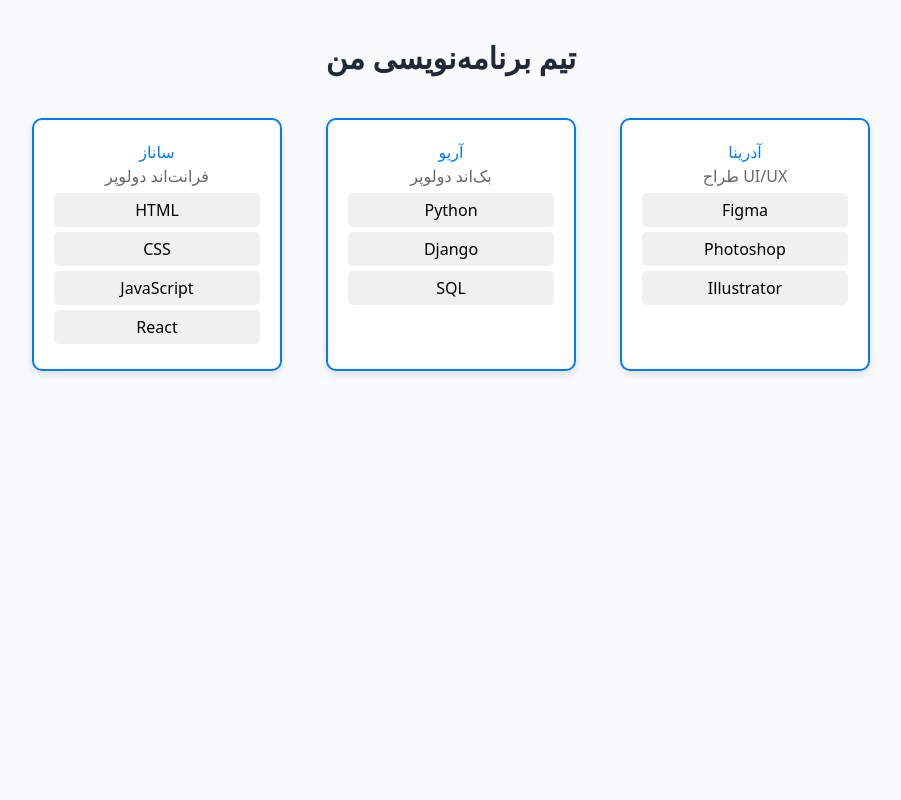
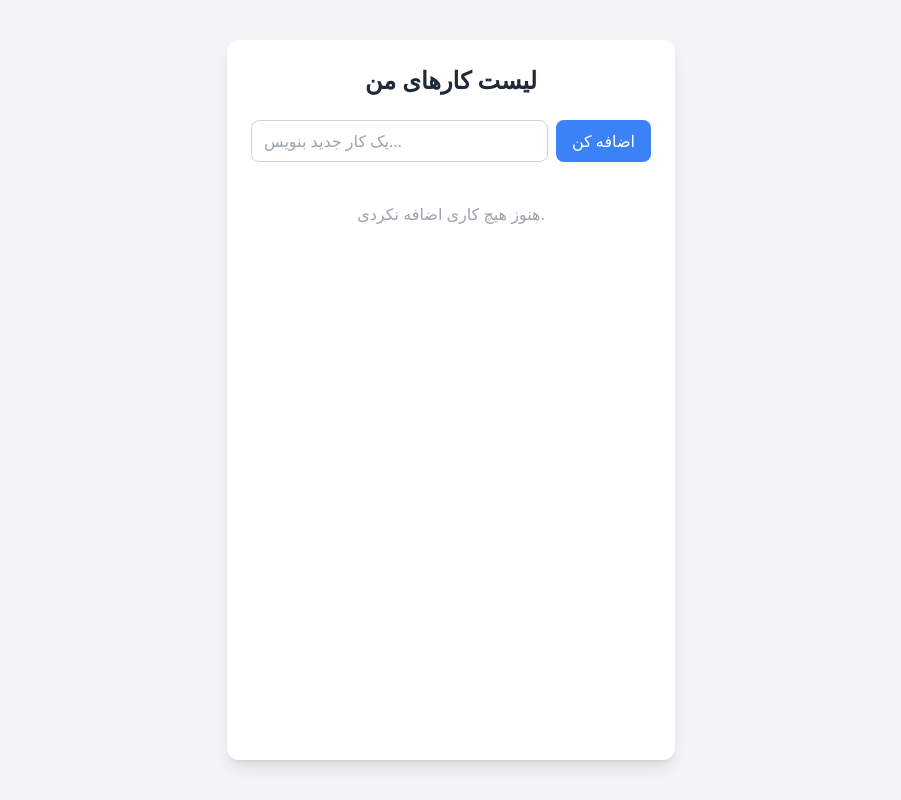
Before and after one commit to sanaz-graphic/react-app, a React (Create React App) app: page / in a window 1280 px wide. Shown: the whole page, without its empty margins (189-1090 px from the left). Built offline with nearby package versions, Linux system fonts and the light colour scheme.

Commit message:
todo app with react and tailwind added

```diff
--- a/src/App.js
+++ b/src/App.js
@@ -1,29 +1,71 @@
- import './App.css';
-import Card from './Card';
+ import { useState, useEffect } from 'react';
+import './App.css';
+import TodoItem from './TodoItem';
 
 function App() {
+  const [tasks, setTasks] = useState(() => {
+    const saved = localStorage.getItem('myReactTasks');
+    return saved ? JSON.parse(saved) : [];
+  });
+  const [inputValue, setInputValue] = useState('');
+
+  useEffect(() => {
+    localStorage.setItem('myReactTasks', JSON.stringify(tasks));
+  }, [tasks]);
+
+  const addTask = () => {
+    if (inputValue.trim() === '') {
+      alert('لطفا یک کار بنویسید!');
+      return;
+    }
+    setTasks([...tasks, inputValue]);
+    setInputValue('');
+  };
+
+  const deleteTask = (index) => {
+    const newTasks = tasks.filter((_, i) => i !== index);
+    setTasks(newTasks);
+  };
+
   return (
-    <div className="min-h-screen bg-gray-50 p-10 text-center">
-      <h1 className="text-3xl font-bold text-gray-800 mb-8">
-        تیم برنامه‌نویسی من
-      </h1>
+    <div className="min-h-screen bg-gray-100 p-10 flex justify-center">
+      <div className="bg-white p-6 rounded-xl shadow-lg w-full max-w-md">
+        <h1 className="text-2xl font-bold text-gray-800 text-center mb-6">
+          لیست کارهای من
+        </h1>
 
-      <div className="flex justify-center flex-wrap gap-6">
-        <Card
-          name="ساناز"
-          role="فرانت‌اند دولوپر"
-          skills={['HTML', 'CSS', 'JavaScript', 'React']}
-        />
-        <Card
-          name="آریو"
-          role="بک‌اند دولوپر"
-          skills={['Python', 'Django', 'SQL']}
-        />
-        <Card
-          name="آدرینا"
-          role="طراح UI/UX"
-          skills={['Figma', 'Photoshop', 'Illustrator']}
-        />
+        <div className="flex gap-2 mb-4">
+          <input
+            type="text"
+            value={inputValue}
+            onChange={(e) => setInputValue(e.target.value)}
+            onKeyDown={(e) => e.key === 'Enter' && addTask()}
+            placeholder="یک کار جدید بنویس..."
+            className="flex-1 border border-gray-300 rounded-lg px-3 py-2 focus:outline-none focus:border-blue-500"
+          />
+          <button
+            onClick={addTask}
+            className="bg-blue-500 hover:bg-blue-600 text-white px-4 py-2 rounded-lg transition"
+          >
+            اضافه کن
+          </button>
+        </div>
+
+        {tasks.length === 0 ? (
+          <p className="text-center text-gray-400 py-6">
+            هنوز هیچ کاری اضافه نکردی.
+          </p>
+        ) : (
+          <ul className="list-none p-0">
+            {tasks.map((task, index) => (
+              <TodoItem
+                key={index}
+                task={task}
+                onDelete={() => deleteTask(index)}
+              />
+            ))}
+          </ul>
+        )}
       </div>
     </div>
   );
--- /dev/null
+++ b/src/TodoItem.js
@@ -0,0 +1,15 @@
+function TodoItem({ task, onDelete }) {
+  return (
+    <li className="flex justify-between items-center bg-white border border-gray-200 my-2 p-3 rounded-lg shadow-sm hover:shadow-md transition">
+      <span className="text-gray-800">{task}</span>
+      <button
+        onClick={onDelete}
+        className="bg-red-500 hover:bg-red-600 text-white px-3 py-1 rounded-md text-sm transition"
+      >
+        حذف
+      </button>
+    </li>
+  );
+}
+
+export default TodoItem;
```
